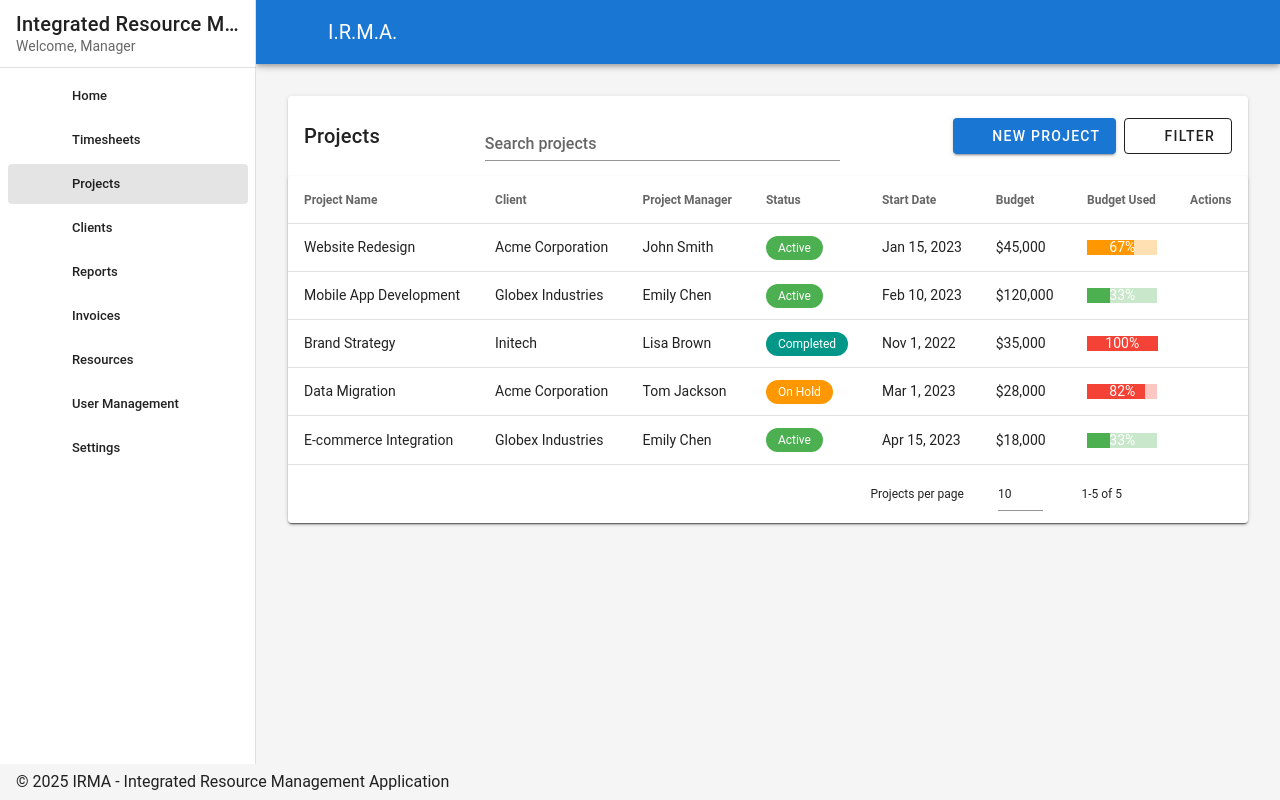
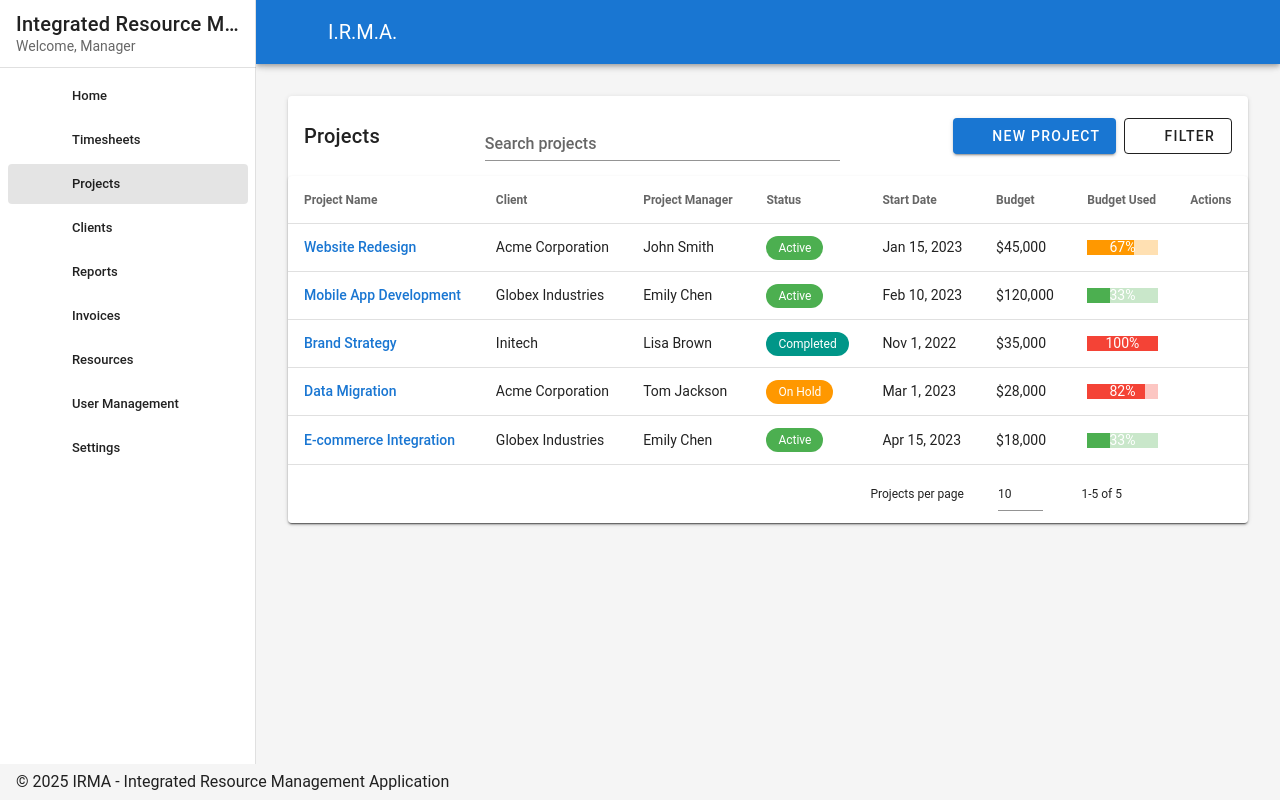
Before and after one commit to flyingmangoose/IRMA3, a Vue app in the folder frontend/: page /projects in a window 1280 px wide. Built offline with nearby package versions, Linux system fonts and the light colour scheme; the HTML template or start-up script is replaced by a standard one.

Commit message:
Update Projects.vue

```diff
--- a/frontend/views/Projects.vue
+++ b/frontend/views/Projects.vue
@@ -33,7 +33,20 @@
           'items-per-page-options': [5, 10, 15, 20],
           'items-per-page-text': 'Projects per page'
         }"
+        @click:row="viewProject"
+        style="cursor: pointer"
       >
+        <!-- Project Name column - make clickable -->
+        <template v-slot:[`item.name`]="{ item }">
+          <a
+            href="#"
+            class="project-link"
+            @click.prevent="viewProject(item)"
+          >
+            {{ item.name }}
+          </a>
+        </template>
+
         <!-- Client column -->
         <template v-slot:[`item.client`]="{ item }">
           {{ item.client }}
@@ -1235,4 +1248,14 @@ export default {
 .projects-container {
   padding: 20px;
 }
+
+.project-link {
+  color: #1976D2;
+  text-decoration: none;
+  font-weight: 500;
+}
+
+.project-link:hover {
+  text-decoration: underline;
+}
 </style>
```
